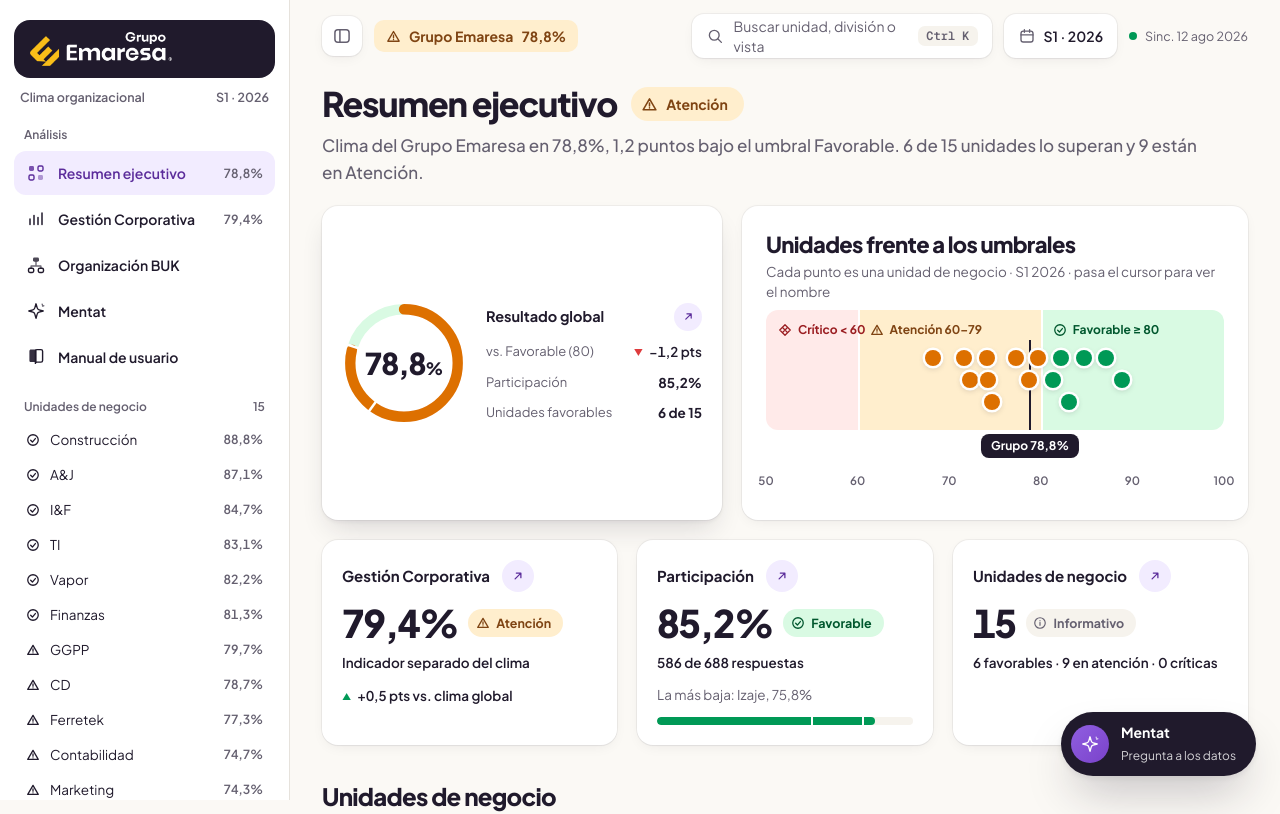
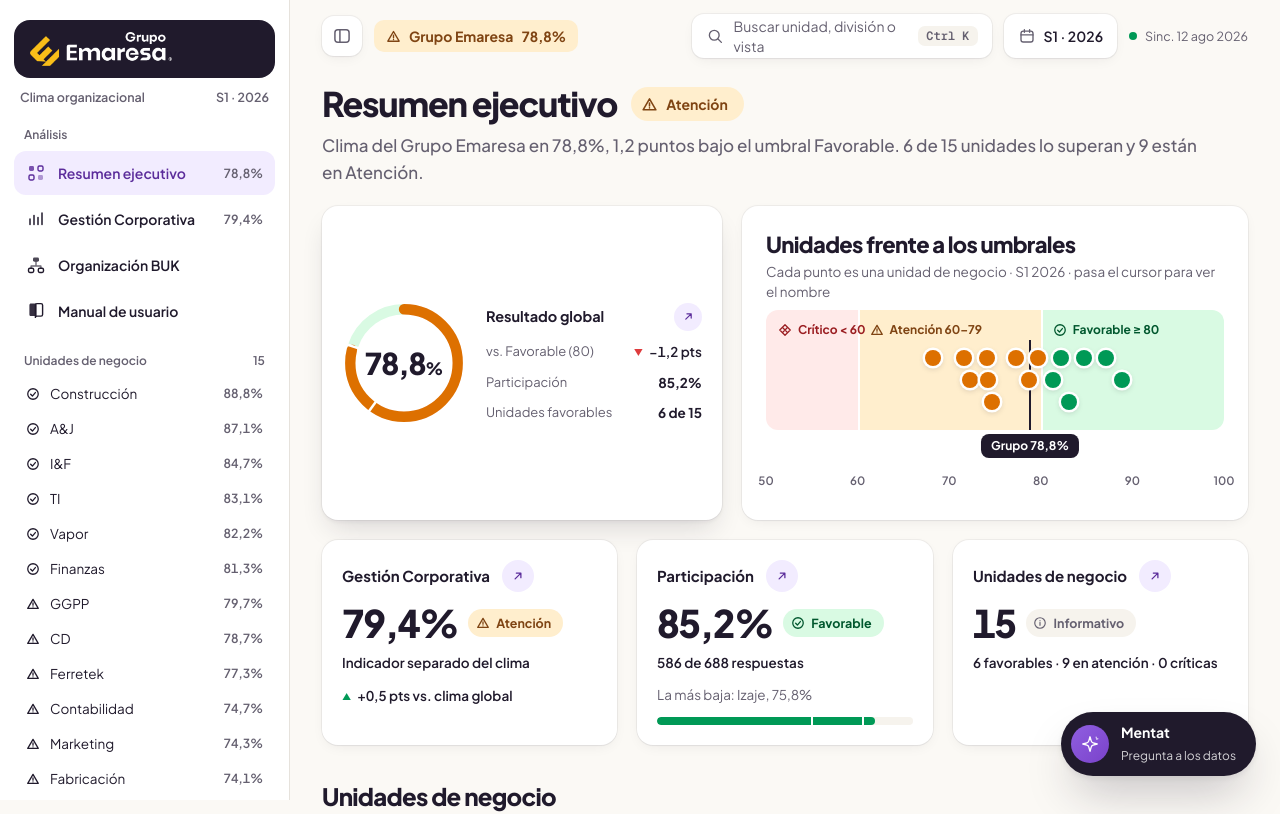
Before and after one commit to ispipipi/emaresa-clima-demo, a React (Vite) app: page / in a window 1280 px wide. Shown: the top 814 px of the page. Built offline with nearby package versions, Linux system fonts and the light colour scheme.

Commit message:
Remove Mentat from sidebar navigation

```diff
--- a/src/components/HierarchyNav.tsx
+++ b/src/components/HierarchyNav.tsx
@@ -25,11 +25,6 @@
   const hideLabel = collapsed ? 'lg:hidden' : ''
   const itemBase = `flex h-11 items-center gap-3 rounded-ctl px-3 text-sm font-semibold transition ${collapsed ? 'lg:justify-center lg:px-0' : ''}`
   const itemClass = (active: boolean) => `${itemBase} ${active ? 'bg-brand-soft font-bold text-brand-deep' : 'text-ink hover:bg-sunken'}`
-  const openMentat = () => {
-    onNavigate()
-    window.dispatchEvent(new CustomEvent('mentat:open'))
-  }
-
   return (
     <nav aria-label="Navegación principal" className="flex min-h-0 flex-1 flex-col gap-5 overflow-y-auto px-3.5 pb-4 pt-5">
       <div>
@@ -60,12 +55,6 @@
               </NavLink>
             </li>
           ))}
-          <li>
-            <button type="button" onClick={openMentat} title="Mentat" className={`${itemClass(false)} w-full text-left`}>
-              <Icon name="spark" className="h-5 w-5 shrink-0" />
-              <span className={`min-w-0 flex-1 truncate ${hideLabel}`}>Mentat</span>
-            </button>
-          </li>
           <li>
             <NavLink to="/manual" onClick={onNavigate} title="Manual de usuario" className={({ isActive }) => itemClass(isActive)}>
               <Icon name="book" className="h-5 w-5 shrink-0" />
```
